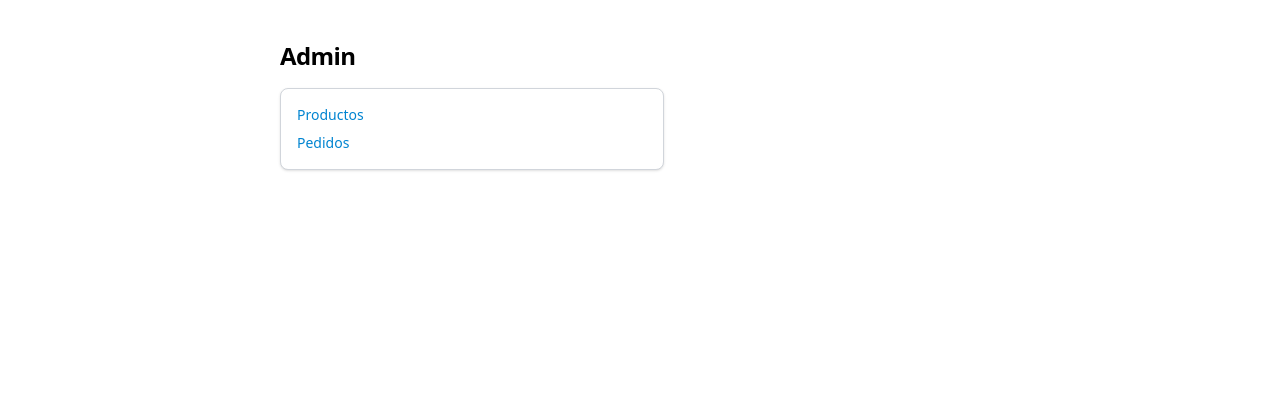
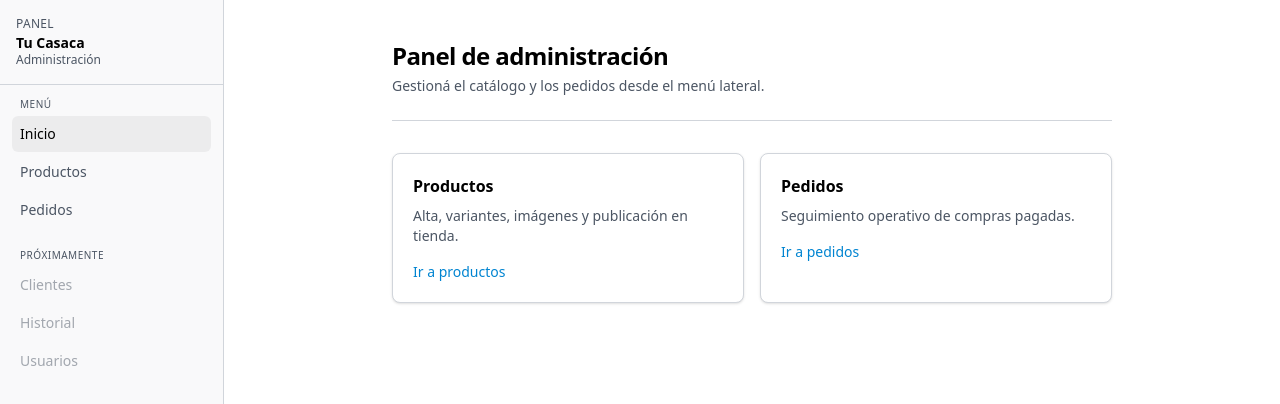
Before and after one commit to devrodri-com/tu-casaca-deportiva-store, a Next.js app: page /admin in a window 1280 px wide. Shown: the top 404 px of the page. Built offline with nearby package versions, Linux system fonts and the light colour scheme.

Commit message:
feat: add admin shell with sidebar navigation

```diff
--- /dev/null
+++ b/src/app/admin/_components/admin-sidebar.tsx
@@ -0,0 +1,80 @@
+"use client";
+
+import Link from "next/link";
+import { usePathname } from "next/navigation";
+
+const PRIMARY_NAV: readonly { href: string; label: string }[] = [
+  { href: "/admin", label: "Inicio" },
+  { href: "/admin/products", label: "Productos" },
+  { href: "/admin/orders", label: "Pedidos" },
+] as const;
+
+const FUTURE_PLACEHOLDERS = ["Clientes", "Historial", "Usuarios"] as const;
+
+function navItemIsActive(href: string, pathname: string): boolean {
+  if (href === "/admin") {
+    return pathname === "/admin" || pathname === "/admin/";
+  }
+  return pathname === href || pathname.startsWith(`${href}/`);
+}
+
+export function AdminSidebar() {
+  const pathname = usePathname() ?? "";
+
+  return (
+    <aside
+      className="flex w-full shrink-0 flex-col border-b border-border bg-surface/50 md:sticky md:top-0 md:h-screen md:w-56 md:border-b-0 md:border-r"
+      aria-label="Navegación del panel"
+    >
+      <div className="border-b border-border px-4 py-4">
+        <p className="text-xs font-medium uppercase tracking-wide text-muted-foreground">
+          Panel
+        </p>
+        <p className="mt-0.5 text-sm font-semibold leading-tight text-foreground">
+          Tu Casaca
+        </p>
+        <p className="text-xs text-muted-foreground">Administración</p>
+      </div>
+      <nav className="flex flex-1 flex-col gap-1 p-3">
+        <p className="px-2 text-[10px] font-medium uppercase tracking-wider text-muted-foreground">
+          Menú
+        </p>
+        <ul className="flex flex-col gap-0.5">
+          {PRIMARY_NAV.map((item) => {
+            const active = navItemIsActive(item.href, pathname);
+            return (
+              <li key={item.href}>
+                <Link
+                  href={item.href}
+                  className={`block rounded-md px-2 py-2 text-sm font-medium transition-colors ${
+                    active
+                      ? "bg-foreground/5 text-foreground"
+                      : "text-muted-foreground hover:bg-foreground/5 hover:text-foreground"
+                  }`}
+                  aria-current={active ? "page" : undefined}
+                >
+                  {item.label}
+                </Link>
+              </li>
+            );
+          })}
+        </ul>
+        <p className="mt-4 px-2 text-[10px] font-medium uppercase tracking-wider text-muted-foreground">
+          Próximamente
+        </p>
+        <ul className="flex flex-col gap-0.5" aria-hidden>
+          {FUTURE_PLACEHOLDERS.map((label) => (
+            <li key={label}>
+              <span
+                className="block cursor-not-allowed rounded-md px-2 py-2 text-sm text-muted-foreground/50"
+                title="Próximamente"
+              >
+                {label}
+              </span>
+            </li>
+          ))}
+        </ul>
+      </nav>
+    </aside>
+  );
+}
--- /dev/null
+++ b/src/app/admin/layout.tsx
@@ -0,0 +1,14 @@
+import { AdminSidebar } from "./_components/admin-sidebar";
+
+export default function AdminLayout({
+  children,
+}: Readonly<{
+  children: React.ReactNode;
+}>) {
+  return (
+    <div className="flex min-h-screen flex-col md:flex-row">
+      <AdminSidebar />
+      <div className="flex min-h-screen min-w-0 flex-1 flex-col bg-background">{children}</div>
+    </div>
+  );
+}
--- a/src/app/admin/page.tsx
+++ b/src/app/admin/page.tsx
@@ -2,16 +2,36 @@ import Link from "next/link";
 
 export default function AdminPage() {
   return (
-    <main className="mx-auto flex w-full max-w-3xl flex-col gap-4 px-6 py-10">
-      <h1 className="tcds-title-page">Admin</h1>
-      <nav className="tcds-card flex max-w-sm flex-col gap-2 p-4 text-sm">
-        <Link className="tcds-link" href="/admin/products">
-          Productos
+    <main className="mx-auto flex w-full max-w-3xl flex-col gap-8 px-6 py-10">
+      <header className="flex flex-col gap-1 border-b border-border pb-6">
+        <h1 className="tcds-title-page">Panel de administración</h1>
+        <p className="text-sm text-muted-foreground">
+          Gestioná el catálogo y los pedidos desde el menú lateral.
+        </p>
+      </header>
+
+      <section className="grid gap-4 sm:grid-cols-2">
+        <Link
+          href="/admin/products"
+          className="tcds-card flex flex-col gap-2 p-5 transition-shadow hover:shadow-md"
+        >
+          <h2 className="text-base font-semibold text-foreground">Productos</h2>
+          <p className="text-sm text-muted-foreground">
+            Alta, variantes, imágenes y publicación en tienda.
+          </p>
+          <span className="tcds-link mt-2 w-fit text-sm">Ir a productos</span>
         </Link>
-        <Link className="tcds-link" href="/admin/orders">
-          Pedidos
+        <Link
+          href="/admin/orders"
+          className="tcds-card flex flex-col gap-2 p-5 transition-shadow hover:shadow-md"
+        >
+          <h2 className="text-base font-semibold text-foreground">Pedidos</h2>
+          <p className="text-sm text-muted-foreground">
+            Seguimiento operativo de compras pagadas.
+          </p>
+          <span className="tcds-link mt-2 w-fit text-sm">Ir a pedidos</span>
         </Link>
-      </nav>
+      </section>
     </main>
   );
 }
--- a/src/app/admin/products/_components/create-product-form.tsx
+++ b/src/app/admin/products/_components/create-product-form.tsx
@@ -30,7 +30,7 @@ export function CreateProductForm() {
         <p className="mt-2 text-xs text-muted-foreground">
           Obligatorio si la audiencia es <strong>Adulto</strong>: se crean automaticamente S, M, L,
           XL y XXL con este precio y sin disponibilidad hasta que cargues stock o encargo. No aplica
-          a <strong>Ninos</strong>.
+          a <strong>Niños</strong>.
         </p>
       </div>
       <button type="submit" className="tcds-btn-primary w-fit" disabled={pending}>
```
